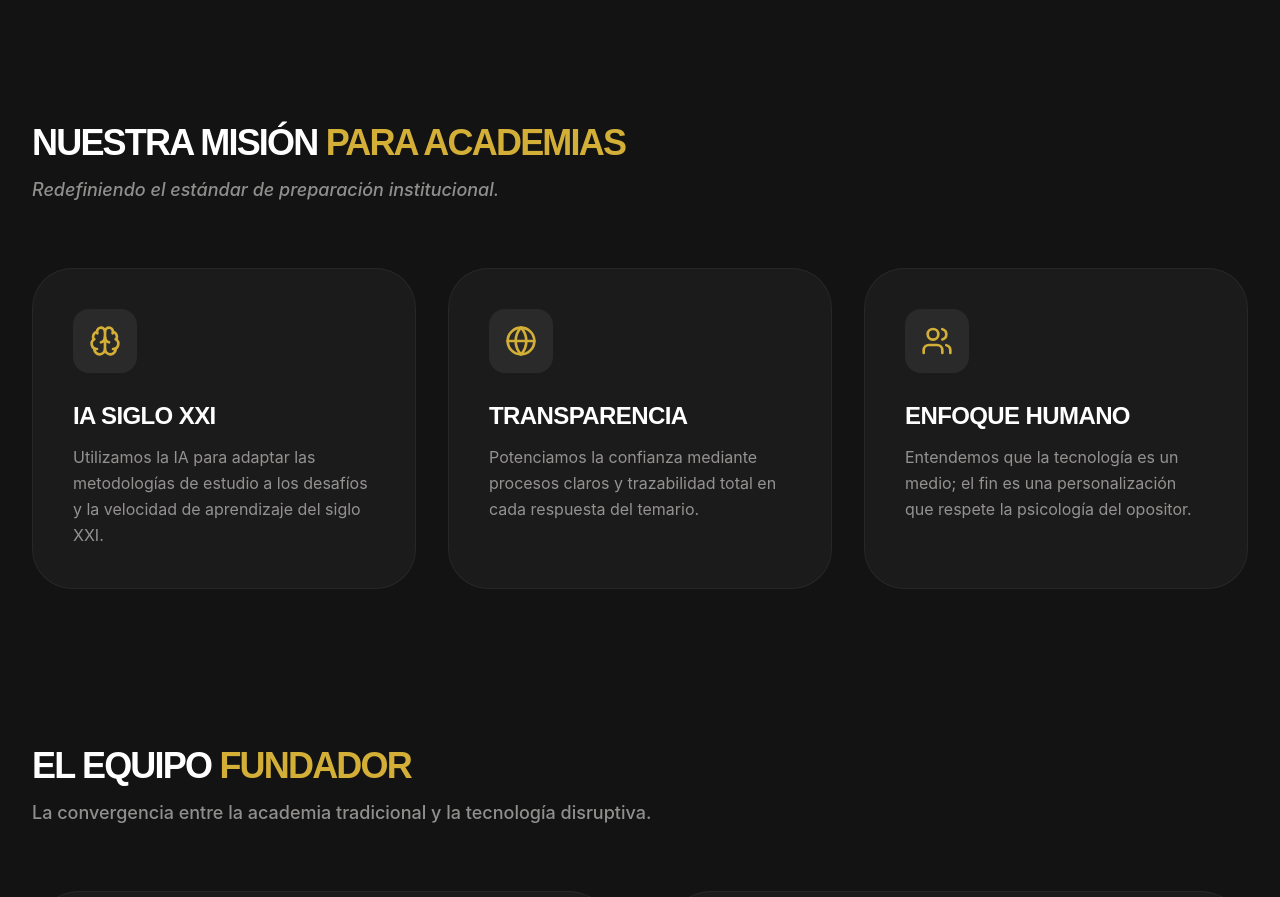
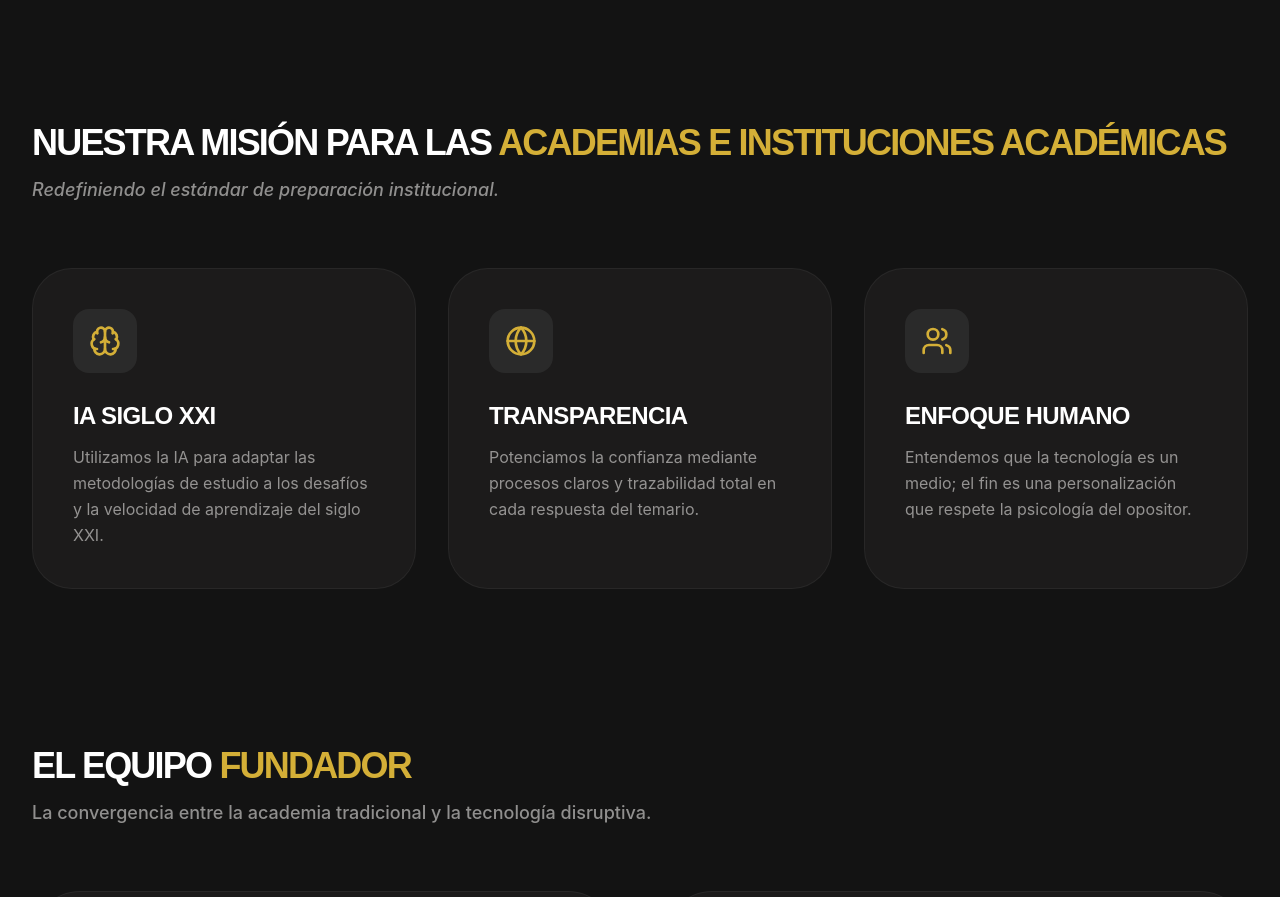
Before and after one commit to automatizacionesnunez-byte/Munilex-Academy-web, a React (Vite) app: page /academy/sobre-nosotros in a window 1280 px wide. Shown: the part 1040-1937 px from the top of the page. Built offline with nearby package versions, Linux system fonts and the light colour scheme.

Commit message:
Refine mission title for academies and institutions

```diff
--- a/src/pages/munilex-academy/AcademyAbout.tsx
+++ b/src/pages/munilex-academy/AcademyAbout.tsx
@@ -110,7 +110,7 @@ const AcademyAbout = () => {
       {/* Academy Mission Section */}
       <div className="max-w-7xl mx-auto mb-40 px-6 md:px-8">
         <div className="mb-16">
-          <h2 className="text-3xl md:text-4xl font-black text-white tracking-tighter uppercase mb-4">Nuestra Misión <span className="text-[#d4af37]">para Academias</span></h2>
+          <h2 className="text-3xl md:text-4xl font-black text-white tracking-tighter uppercase mb-4">Nuestra Misión para las <span className="text-[#d4af37]">Academias e Instituciones Académicas</span></h2>
           <p className="text-[#E5E2E1]/60 font-medium text-lg italic">Redefiniendo el estándar de preparación institucional.</p>
         </div>
         <div className="grid md:grid-cols-3 gap-8">
```
